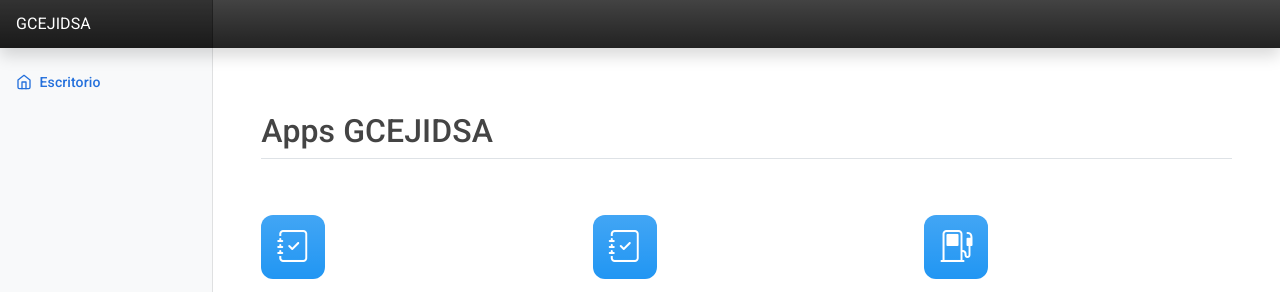
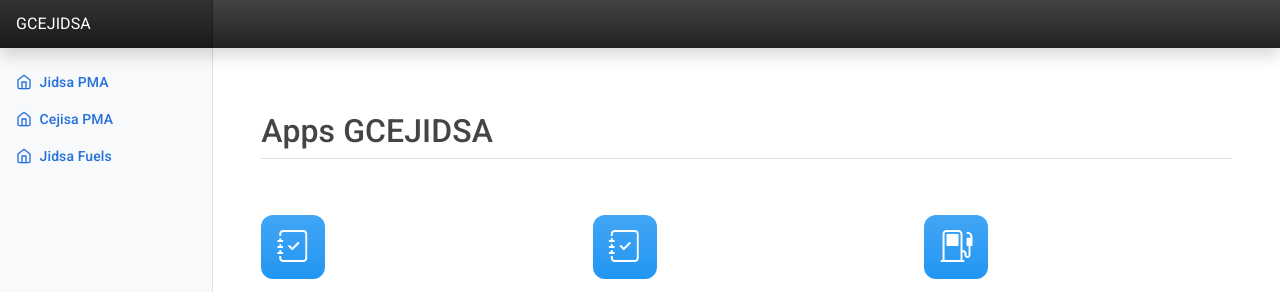
Before and after one commit to GCEJIDSA/APPSGCEJIDSA, a plain HTML site: page index.html in a window 1280 px wide. Shown: the top 292 px of the page. Drawn offline with nearby package versions, Linux system fonts and the light colour scheme.

Commit message:
update  menu

```diff
--- a/index.html
+++ b/index.html
@@ -77,7 +77,19 @@
 							<li class="nav-item">
 								<a class="nav-link active" aria-current="page" href="#">
 									<span data-feather="home" class="align-text-bottom"></span>
-									Escritorio
+									Jidsa PMA
+								</a>
+							</li>
+							<li class="nav-item">
+								<a class="nav-link active" aria-current="page" href="#">
+									<span data-feather="home" class="align-text-bottom"></span>
+									Cejisa PMA
+								</a>
+							</li>
+							<li class="nav-item">
+								<a class="nav-link active" aria-current="page" href="#">
+									<span data-feather="home" class="align-text-bottom"></span>
+									Jidsa Fuels
 								</a>
 							</li>
 						</ul>
```
